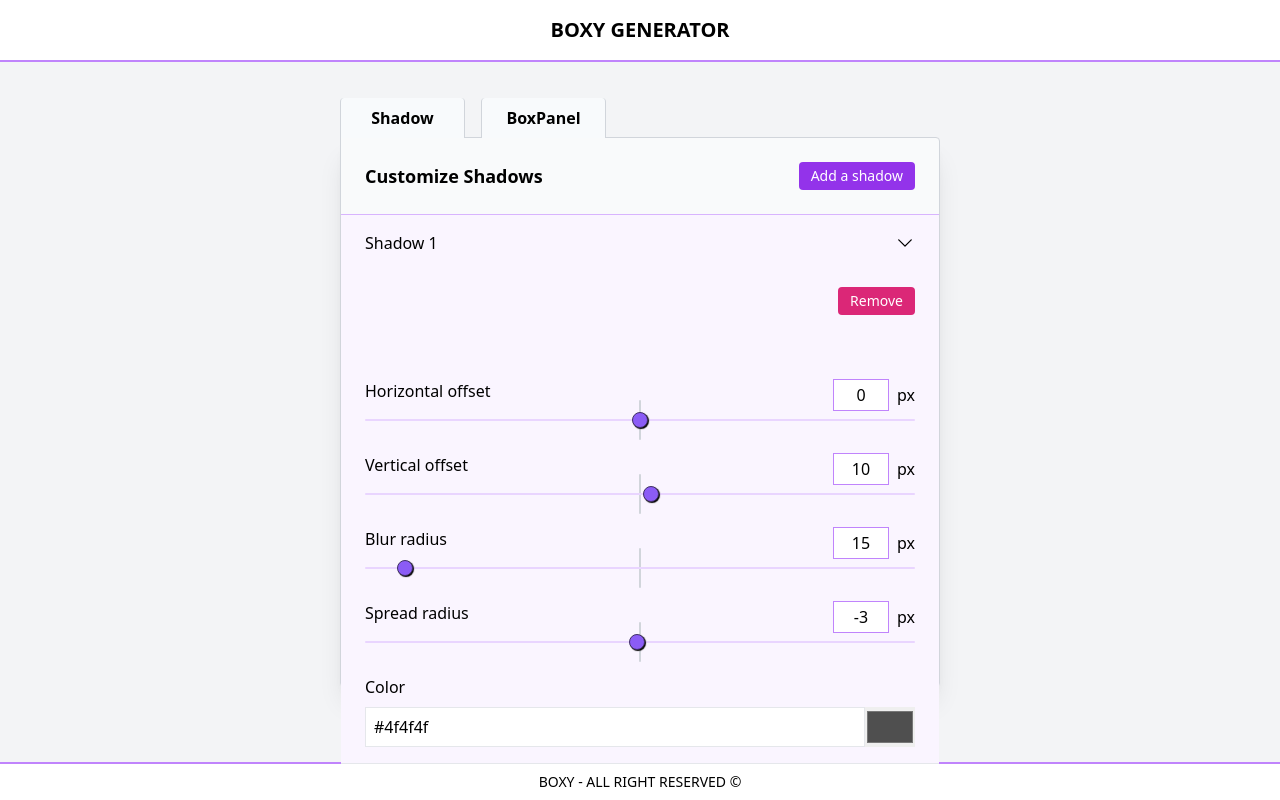
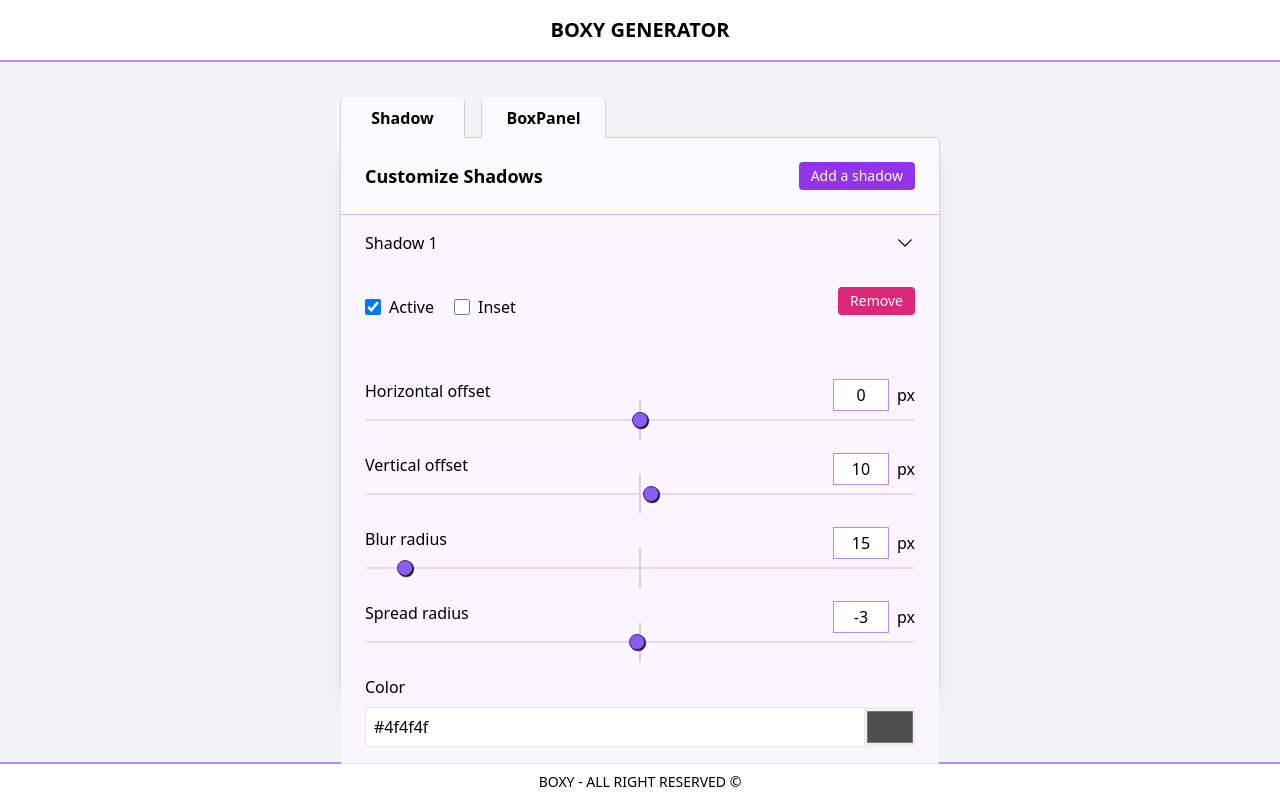
Before and after one commit to SandrineCipolla/BoxyGenerator, a React (Vite) app: page / in a window 1280 px wide. Built offline with nearby package versions, Linux system fonts and the light colour scheme.

Commit message:
added shadow side checkboxes

```diff
--- a/src/Layouts/ShadowList/Shadow.jsx
+++ b/src/Layouts/ShadowList/Shadow.jsx
@@ -2,6 +2,7 @@ import { useState, useEffect } from "react";
 import chevron from "../../assets/chevron.svg";
 import ShadowRange from "./ShadowRange";
 import ShadowColorPicker from "./ShadowColorPicker";
+import ShadowCheckbox from "./ShadowCheckbox";
 
 export default function Shadow({ panelNumber, shadow }) {
   const [toggleShadow, setToggleShadow] = useState(false);
@@ -51,8 +52,8 @@ export default function Shadow({ panelNumber, shadow }) {
       {toggleShadow && (
         <>
           <div className="flex items-end px-6 py-4">
-            {/* < Checkbox/>
-                    < Checkbox/> */}
+            <ShadowCheckbox name={"active"} shadowID={shadow.id}/>
+            <ShadowCheckbox name={"inset"} shadowID={shadow.id}/>
             <button
               className="ml-auto text-sm bg-pink-600 text-white
                      hover:bg-pink-700 py-1 px-3 rounded"
--- /dev/null
+++ b/src/Layouts/ShadowList/ShadowCheckbox.jsx
@@ -0,0 +1,27 @@
+import { useSelector, useDispatch } from "react-redux";
+import { updateCheckbox } from "../../features/shadows";
+
+export default function ShadowCheckbox({ name, shadowID }) {
+  const checkboxShadow = useSelector((state) =>
+    state.shadows.find((shadow) => shadow.id === shadowID)
+  );
+  const dispatch = useDispatch()
+  console.log("checkbox", checkboxShadow);
+  return (
+    <>
+      <input
+        onChange={() => dispatch(updateCheckbox({ shadowID, name }))}
+        type="checkbox"
+        checked={checkboxShadow[name]}
+        id={`checkbox-${name}-${shadowID}`}
+        className="h-4 w-4 border-gray-300 rounded mr-2"
+      />
+      <label
+        className="leading-4 mr-5"
+        htmlFor={`checkbox-${name}-${shadowID}`}
+      >
+        {name.charAt(0).toUpperCase() + name.slice(1)}
+      </label>
+    </>
+  );
+}
```
